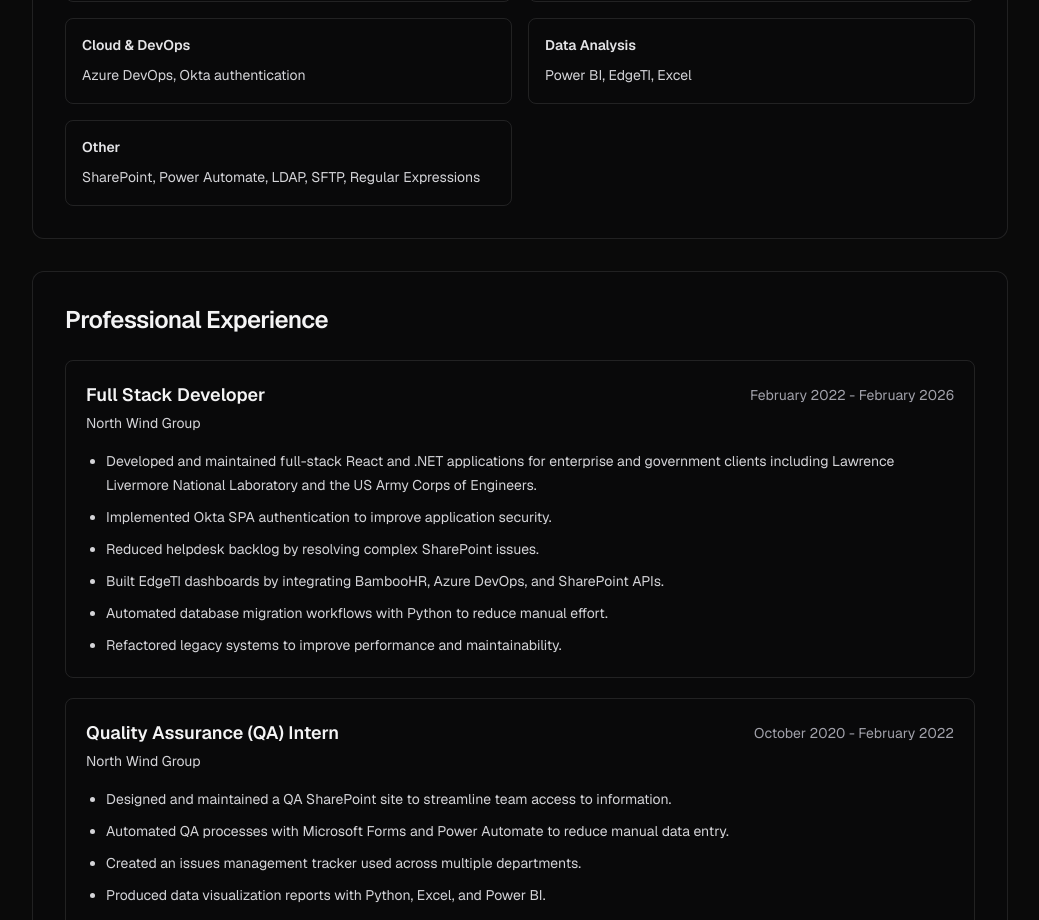
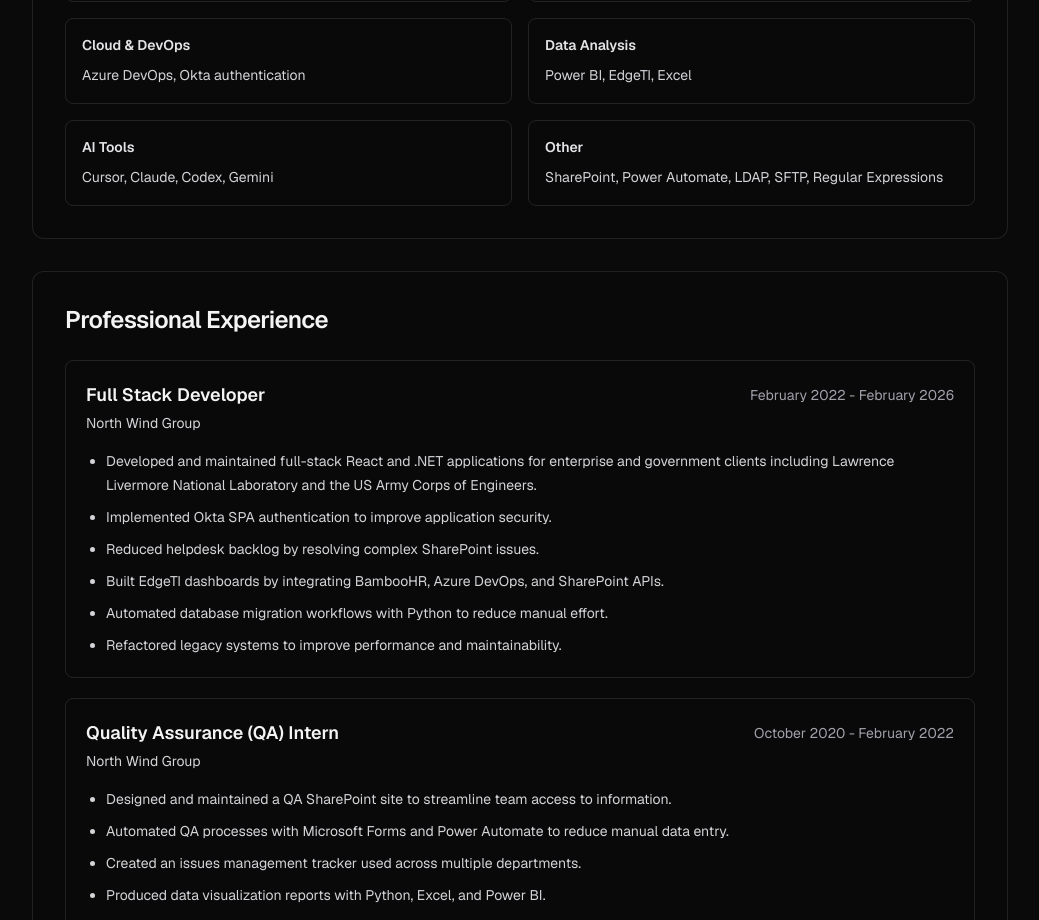
Before and after one commit to jordankalebpage/jordan-page-dev, a Next.js app: page / in a window 1280 px wide. Shown: the part 820-1740 px from the top of the page, without its empty margins (120-1159 px from the left). Built offline with nearby package versions, Linux system fonts and the light colour scheme.

Commit message:
feat: add AI Tools category to skill groups

```diff
--- a/app/content.ts
+++ b/app/content.ts
@@ -54,6 +54,10 @@
     value: "Power BI, EdgeTI, Excel",
   },
   {
+    label: "AI Tools",
+    value: "Cursor, Claude, Codex, Gemini",
+  },
+  {
     label: "Other",
     value: "SharePoint, Power Automate, LDAP, SFTP, Regular Expressions",
   },
@@ -105,7 +109,8 @@
   },
   {
     name: "Projects/Invoice Portal",
-    description: "Next.js application built with a colleague for a small business workflow.",
+    description:
+      "Next.js application built with a colleague for a small business workflow.",
     href: "https://github.com/jordankalebpage/next-geo-invoice",
   },
   {
@@ -122,7 +127,8 @@
   },
   {
     name: "Anime Remove Torrenter Name and Hash",
-    description: "Go script that strips release group names and hashes from anime filenames.",
+    description:
+      "Go script that strips release group names and hashes from anime filenames.",
     href: "https://github.com/jordankalebpage/anime-remove-torrenter-name-thing",
   },
 ];
```
